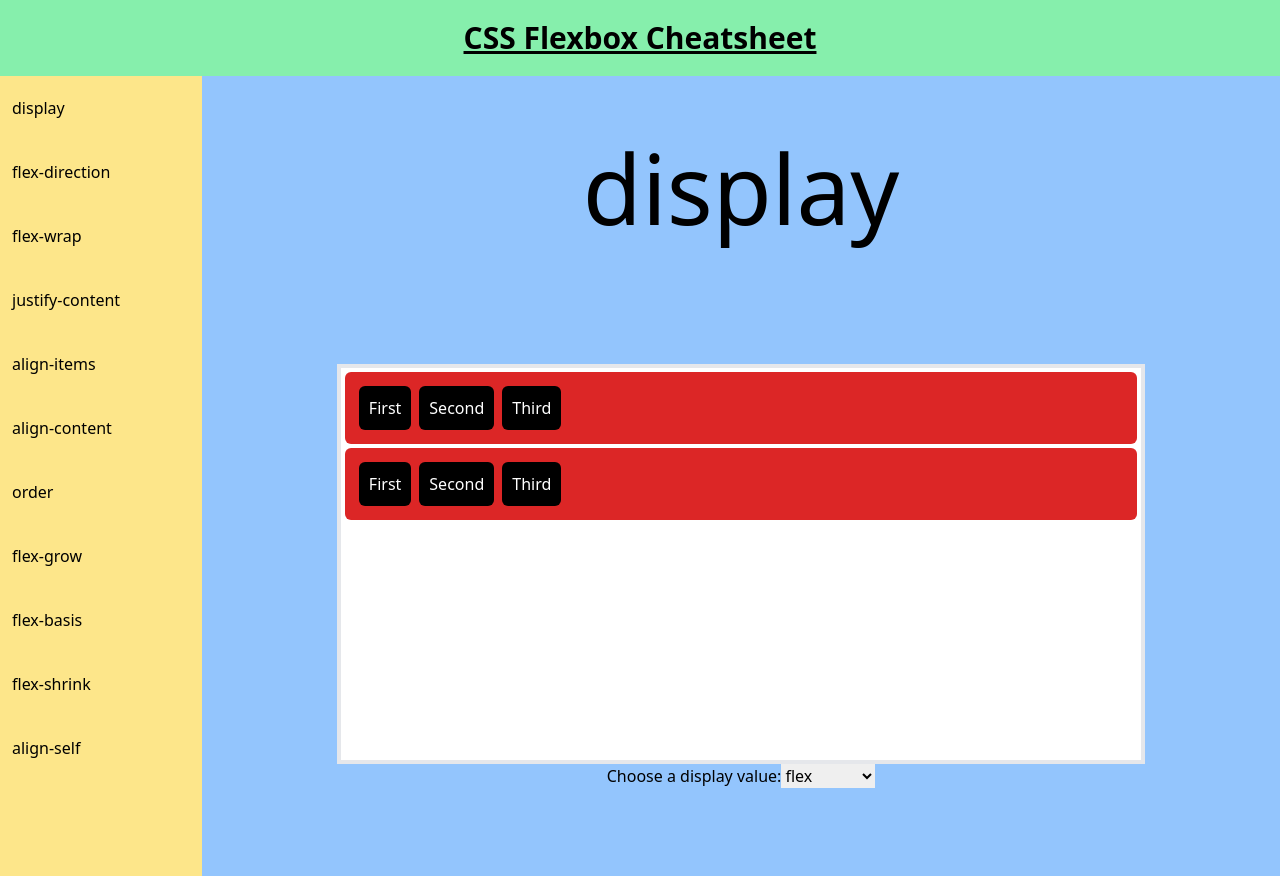
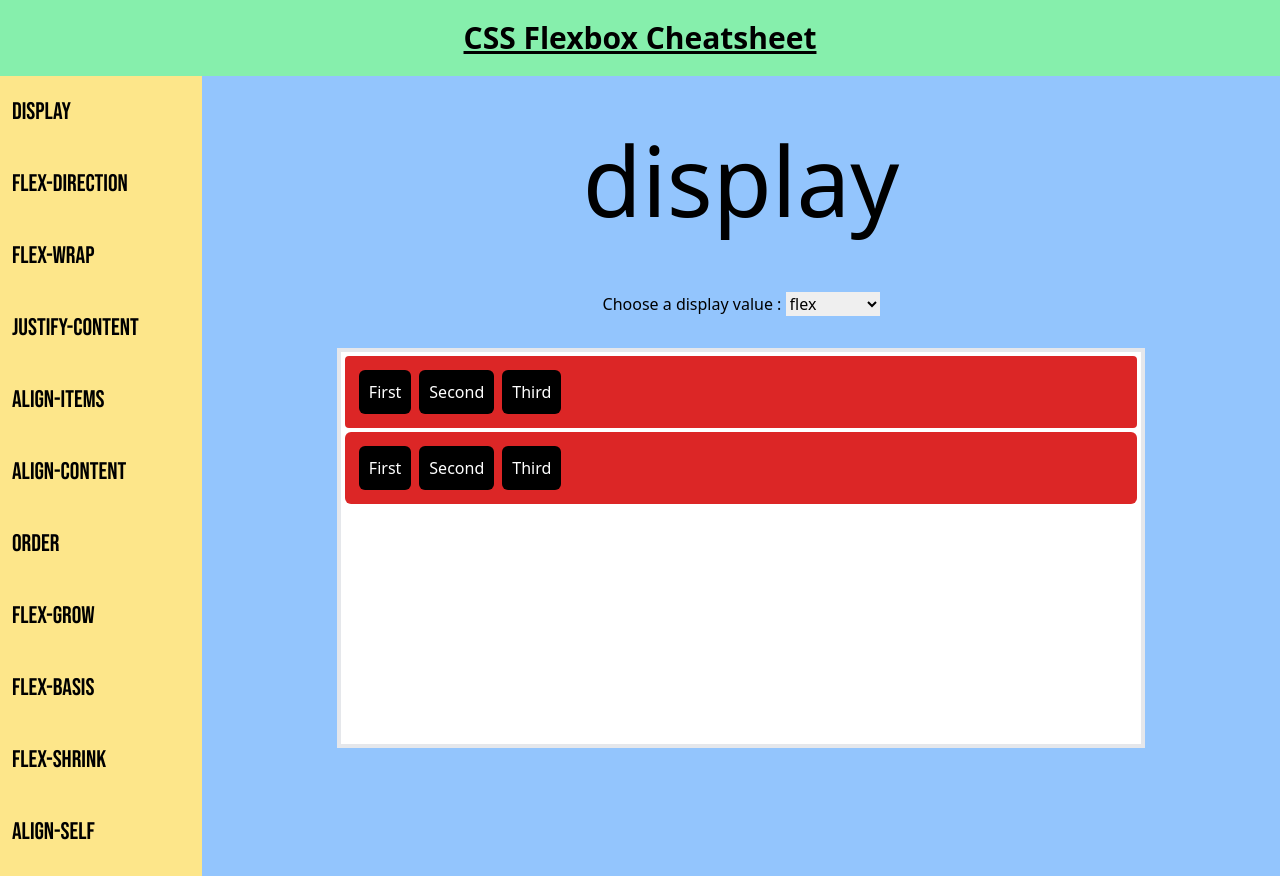
Before and after one commit to shren207/flexbox-cheatsheet, a React (Vite) app: page /0 in a window 1280 px wide. Built offline with nearby package versions, Linux system fonts and the light colour scheme.

Commit message:
Sidebar에 BeBas 폰트 적용

```diff
--- a/src/component/Content.tsx
+++ b/src/component/Content.tsx
@@ -15,9 +15,16 @@
   }
   return (
     <article className={"bg-blue-300 w-full flex flex-col items-center"}>
-      <header className={"mt-16 mb-32 text-8xl"}>{dummy[+id].title}</header>
-      <main className={"bg-white w-9/12 h-3/6 border-4"}>
-        <div className={`bg-red-600 m-1 p-2.5 rounded-md ${value}`}>
+      <header className={"mt-14 mb-16 text-8xl"}>{dummy[+id].title}</header>
+      <div className={"mb-8"}>
+        <label htmlFor="display">Choose a display value : </label>
+        <select id="display" onChange={updateValue}>
+          <option selected>flex</option>
+          <option>inline-flex</option>
+        </select>
+      </div>
+      <main className={"bg-white w-9/12 h-3/6 border-4 max-w-[1500px]"}>
+        <div className={`bg-red-600 m-1 p-2.5 rounded   -md ${value}`}>
           <span className={"bg-black text-white m-1 p-2.5 rounded-md"}>
             First
           </span>
@@ -41,16 +48,19 @@
         </div>
       </main>
 
-      <div>
-        <label htmlFor="display">Choose a display value:</label>
-        <select id="display" onChange={updateValue}>
-          <option selected>flex</option>
-          <option>inline-flex</option>
-        </select>
-      </div>
+      {/*<div className={"mt-3"}>*/}
+      {/*  <label htmlFor="display">Choose a display value : </label>*/}
+      {/*  <select id="display" onChange={updateValue}>*/}
+      {/*    <option selected>flex</option>*/}
+      {/*    <option>inline-flex</option>*/}
+      {/*  </select>*/}
+      {/*</div>*/}
     </article>
   );
 }
 
 // 여기서 밑에 flex, inline-flex dropdown 추가하거나 하는 식으로 코드 구현하면 간단할 것 같은데...?
 // 은근 생각보다 간단할 것 같다. 노하우만 이해한다면 일일히 다 하드코딩하는 것보다 훨씬 간단할 것 같다.
+
+// 일단 dropdown 추가해서 메뉴별로 서브 프로퍼티 구현해보았다.
+// 2개 정도는 정상적으로 동작하는 것 같다.
--- a/src/static/css/index.css
+++ b/src/static/css/index.css
@@ -1,3 +1,5 @@
+@import url('https://fonts.googleapis.com/css2?family=Bebas+Neue&display=swap');
+
 @tailwind base;
 @tailwind components;
 @tailwind utilities;
@@ -10,7 +12,7 @@
 
 @layer components {
     .list-primary {
-        @apply transition ease-in-out duration-300 hover:underline hover:bg-green-500 pl-3 pt-5 pb-5
+        @apply transition ease-in-out duration-300 pl-3 pt-5 pb-5 text-2xl font-BeBas hover:bg-green-500
     }
     .list-container {
         @apply bg-amber-700 text-white
--- a/tailwind.config.js
+++ b/tailwind.config.js
@@ -2,7 +2,11 @@
 module.exports = {
   content: ["./src/**/*.{ts,tsx}"],
   theme: {
-    extend: {},
+    extend: {
+      fontFamily: {
+        BeBas: ["Bebas Neue", "cursive"],
+      },
+    },
   },
   plugins: [],
 };
```
